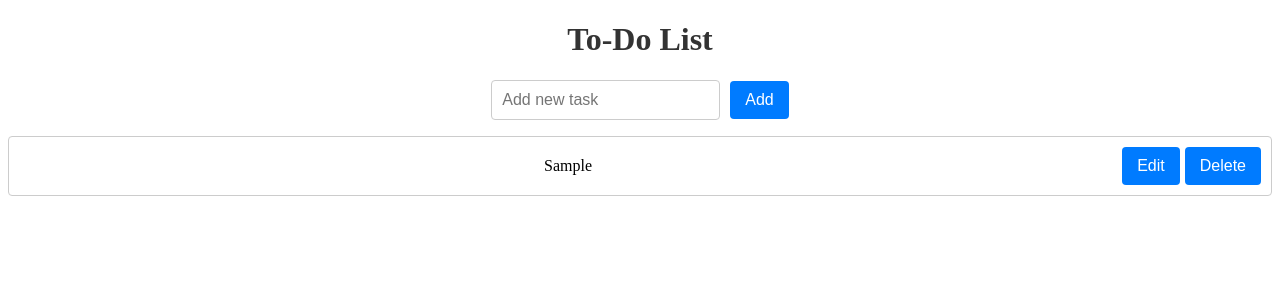
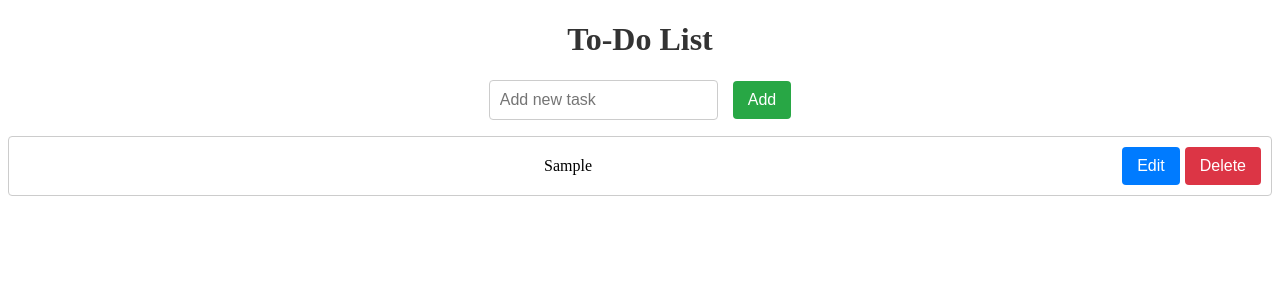
Before and after one commit to KishanrajPG/Todo, an Angular app in the folder todo_frontend/: page / in a window 1280 px wide. Both pictures are taken after typing "Sample" into the empty fields and a click on the button "Add". Shown: the top 300 px of the page. Built offline with nearby package versions, Linux system fonts and the light colour scheme.

Commit message:
added service

```diff
--- a/todo_frontend/package.json
+++ b/todo_frontend/package.json
@@ -12,7 +12,7 @@
   "private": true,
   "dependencies": {
     "@angular/animations": "^18.2.0",
-    "@angular/common": "^18.2.0",
+    "@angular/common": "^18.2.6",
     "@angular/compiler": "^18.2.0",
     "@angular/core": "^18.2.0",
     "@angular/forms": "^18.2.0",
--- a/todo_frontend/src/app/app.component.html
+++ b/todo_frontend/src/app/app.component.html
@@ -2,15 +2,15 @@
   <h1>To-Do List</h1>
 
   <input [(ngModel)]="newTodoTitle" placeholder="Add new task" />
-  <button (click)="addTodo()">Add</button>
+  <button (click)="addTodo()" class="add-button">Add</button> <!-- Green button -->
 
   <ul>
     <li *ngFor="let todo of todos">
       <span *ngIf="editingTodoId !== todo.id">{{ todo.title }}</span>
       <input *ngIf="editingTodoId === todo.id" [(ngModel)]="editTodoTitle" />
-      <button *ngIf="editingTodoId !== todo.id" (click)="editTodo(todo)">Edit</button>
-      <button *ngIf="editingTodoId === todo.id" (click)="updateTodo()">Update</button>
-      <button (click)="deleteTodo(todo)">Delete</button>
+      <button *ngIf="editingTodoId !== todo.id" (click)="editTodo(todo)" class="edit-button">Edit</button> <!-- Blue button -->
+      <button *ngIf="editingTodoId === todo.id" (click)="updateTodo()" class="edit-button">Update</button> <!-- Blue button -->
+      <button (click)="deleteTodo(todo)" class="delete-button">Delete</button> <!-- Red button -->
     </li>
   </ul>
 </div>
--- a/todo_frontend/src/app/app.component.scss
+++ b/todo_frontend/src/app/app.component.scss
@@ -19,17 +19,45 @@ body {
     margin-right: 10px;
   }
 
+  // General button styling
   button {
     padding: 10px 15px;
     font-size: 16px;
-    color: white;
-    background-color: #007bff;
     border: none;
     border-radius: 4px;
     cursor: pointer;
+    margin-left: 5px;
+    color: white;
+
+    &:hover {
+      opacity: 0.8;
+    }
+  }
+
+  // Add button (green)
+  .add-button {
+    background-color: #28a745;
+
+    &:hover {
+      background-color: #218838;
+    }
+  }
+
+  // Edit button (blue)
+  .edit-button {
+    background-color: #007bff;
 
     &:hover {
       background-color: #0056b3;
+    }
+  }
+
+  // Delete button (red)
+  .delete-button {
+    background-color: #dc3545;
+
+    &:hover {
+      background-color: #c82333;
     }
   }
 
@@ -54,8 +82,4 @@ body {
     input {
       margin-right: 10px;
     }
-
-    button {
-      margin-left: 5px;
-    }
   }
--- a/todo_frontend/src/app/app.component.ts
+++ b/todo_frontend/src/app/app.component.ts
@@ -20,7 +20,6 @@ export class AppComponent {
   newTodoTitle: string = '';
   editTodoTitle: string = '';
   editingTodoId: number | null = null;
-  //title = "todo_frontend"
 
   addTodo() {
     if (this.newTodoTitle.trim()) {
```
Also changed, not shown: todo_frontend/src/app/todo.service.ts (added, +38 -0 lines), 2 other files (tests, documents, lock files or other folders).
